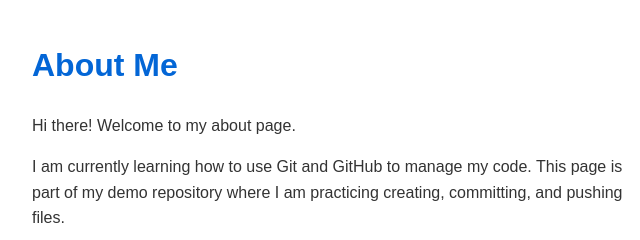
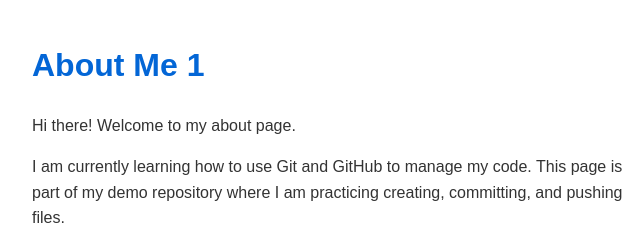
Before and after one commit to EugeneHZC/github_demo, a plain HTML site: page about.html in a window 1280 px wide. Shown: the top 240 px of the page, 308-948 px from the left. Drawn offline with Linux system fonts and the light colour scheme.

Commit message:
Changed about.html

```diff
--- a/about.html
+++ b/about.html
@@ -18,7 +18,7 @@
     </style>
   </head>
   <body>
-    <h1>About Me</h1>
+    <h1>About Me 1</h1>
 
     <p>Hi there! Welcome to my about page.</p>
 
```
